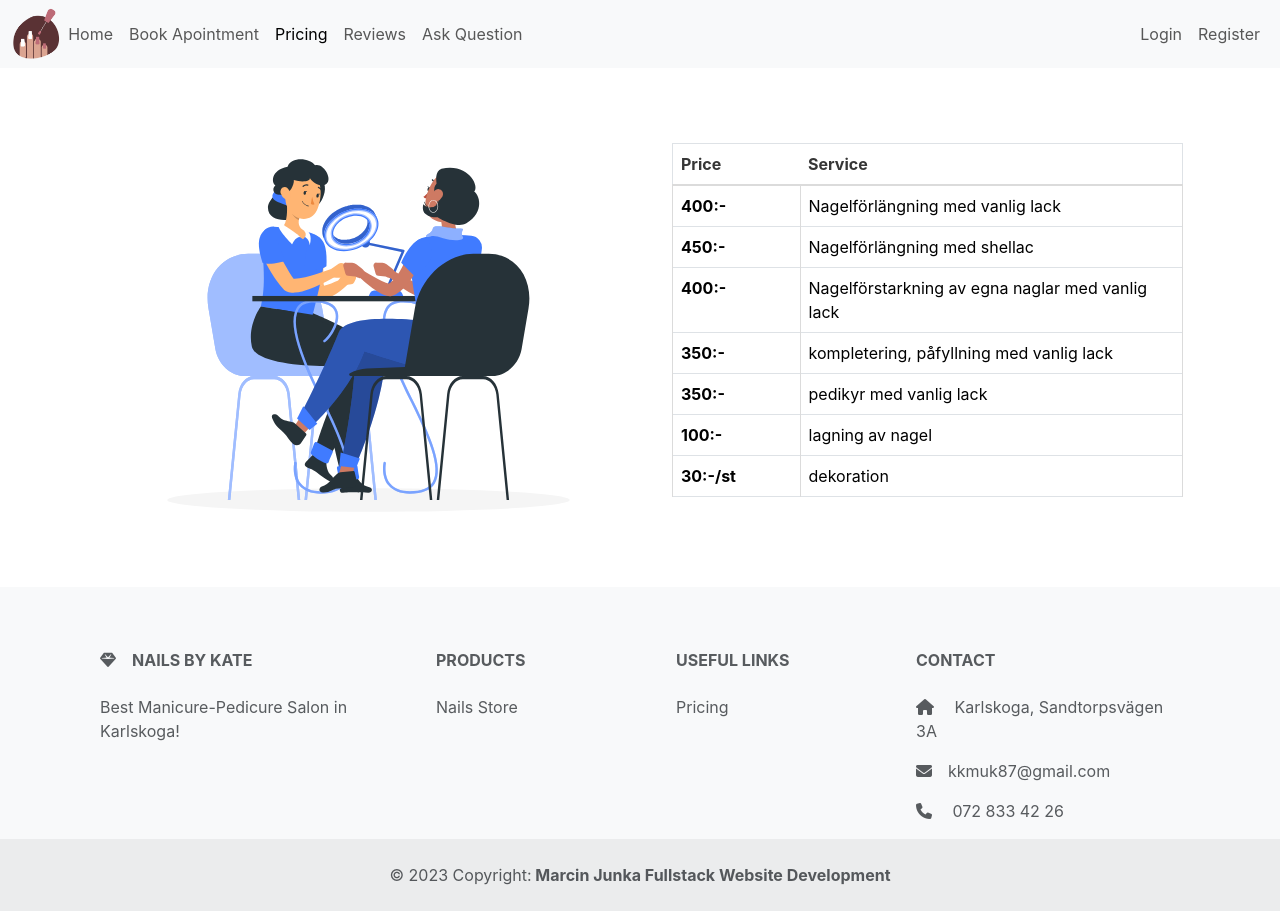
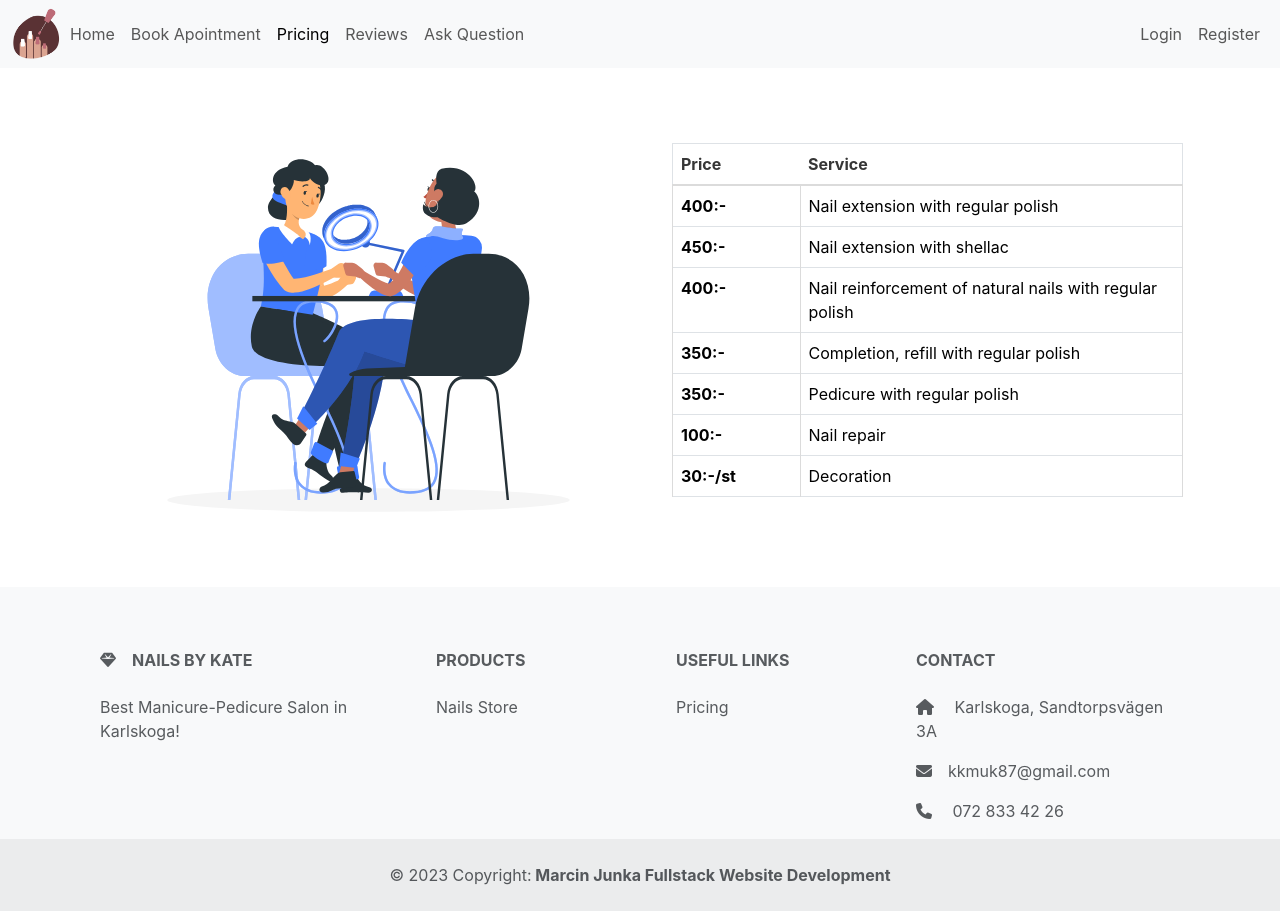
Before and after one commit to GitMalmoer/NailsBookingApp-FrontEnd-Typescript-Redux, a React (Create React App) app: page /pricing in a window 1280 px wide. Built offline with nearby package versions, Linux system fonts and the light colour scheme.

Commit message:
updateBaseUrl

```diff
--- a/src/API/bookingApi.ts
+++ b/src/API/bookingApi.ts
@@ -3,7 +3,7 @@ import { createApi, fetchBaseQuery } from "@reduxjs/toolkit/query/react";
 const bookingApi = createApi({
   reducerPath: "bookingApi",
   baseQuery: fetchBaseQuery({
-    baseUrl: "https://localhost:7268/api/booking/",
+    baseUrl: "https://nailsbookingapi.azurewebsites.net/api/booking/",
   }),
   tagTypes:["times"],
   endpoints: (builder) => ({
--- a/src/Components/BookAppointment/Calendar/AppointmentInputThenPayment.tsx
+++ b/src/Components/BookAppointment/Calendar/AppointmentInputThenPayment.tsx
@@ -1,4 +1,4 @@
-import React, { useEffect, useState } from "react";
+import React, { useEffect, useRef, useState } from "react";
 import { useInitiatePaymentMutation } from "../../../API/bookingApi";
 import apiResponse from "../../../Interfaces/apiResponse";
 import Payment from "./Payment";
@@ -40,6 +40,7 @@ function AppointmentInputThenPayment(props: props) {
     ServiceValue: "",
     Price:"",
   });
+  const selectRef = useRef<HTMLSelectElement>(null);
 
   useEffect(() => {
     if (!isPaying) {
@@ -82,6 +83,15 @@ function AppointmentInputThenPayment(props: props) {
     }
   };
 
+
+  const getSelectedOption = () => {
+    if (selectRef.current) {
+      const selectedOption = selectRef.current.options[selectRef.current.selectedIndex];
+      const selectedText = selectedOption.textContent;
+      return selectedText;
+    }
+  }
+
   return (
     <>
       {isPaying ? (
@@ -98,7 +108,9 @@ function AppointmentInputThenPayment(props: props) {
                     Name: {userInput?.Name} {userInput?.LastName}
                   </p>
                   <p>Phone: {userInput?.Phone}</p>
+                  <p>{getSelectedOption()}</p>
                   <p>Price: {price} SEK</p>
+
                   <button
                     style={{ borderRadius: "23px" }}
                     onClick={() => setIsPaying(false)}
@@ -111,7 +123,7 @@ function AppointmentInputThenPayment(props: props) {
             </div>
             <div className="col-12 col-md-6 mt-2 mt-md-0 ">
               <Payment
-                createAppointmentData = {createAppointmentData}
+                createAppointmentData={createAppointmentData}
                 stripePaymentIntentId={stripePaymentIntentId}
                 clientSecret={clientSecret}
               ></Payment>
@@ -181,11 +193,24 @@ function AppointmentInputThenPayment(props: props) {
               name="Service"
               aria-label="Default select example"
               required
+              ref={selectRef}
             >
               <optgroup label="Pick a service">
-                <option value="1">Manicure</option>
-                <option value="2">Manicure Long</option>
-                <option value="3">Three</option>
+                <option value="1">
+                  Nail extension with regular polish - 400 SEK
+                </option>
+                <option value="2">Nail extension with shellac - 450 SEK</option>
+                <option value="3">
+                  Nail reinforcement of natural nails with regular polish - 400
+                  SEK
+                </option>
+                <option value="4">
+                  Completion, refill with regular polish - 350 SEK
+                </option>
+                <option value="5">
+                  Pedicure with regular polish - 350 SEK
+                </option>
+                <option value="6">Nail repair - 100 SEK</option>
               </optgroup>
             </select>
 
--- a/src/Components/BookAppointment/Calendar/BookingCalendar.tsx
+++ b/src/Components/BookAppointment/Calendar/BookingCalendar.tsx
@@ -19,8 +19,7 @@ function BookingCalendar() {
   const [pickedTime, setPickedTime] = useState("");
   const [availableTimes, setAvailableTimes] = useState<string[]>([]);
   const [loadingTimes, setLoadingTimes] = useState(false);
-  // payment
-  // end payment
+
   const buttonRef = useRef<HTMLButtonElement | null>(null);
 
   const [userInput, setUserInput] = useState({
@@ -39,13 +38,7 @@ function BookingCalendar() {
     const tempData = inputHelper(e, userInput);
     setUserInput(tempData);
   };
-  useEffect(() => {
-    console.log("render");
-  });
 
-  //  useEffect(() => {
-  //    console.log(userInput);
-  //  },[userInput])
 
   const currentDate: Date = new Date();
   const datemax: Date = new Date(currentDate);
@@ -194,7 +187,7 @@ function BookingCalendar() {
               </>
             )}
           </div>
-          <div className="card-footer bg-transparent border-muted">Time: </div>
+          <div className="card-footer bg-transparent border-muted">{pickedTime ? ("Pick a service and write contact information.") : "Select a date and time to book."} </div>
         </div>
       </div>
 
--- a/src/Components/BookAppointment/Calendar/CheckoutForm.tsx
+++ b/src/Components/BookAppointment/Calendar/CheckoutForm.tsx
@@ -9,6 +9,7 @@ import { useNavigate } from "react-router-dom";
 import createAppointment from "../../../Interfaces/createAppointmentModel";
 import { useCreateAppointmentMutation } from "../../../API/bookingApi";
 import apiResponse from "../../../Interfaces/apiResponse";
+import { MiniLoader } from "../../Common";
 
 interface props {
   clientSecret: string;
@@ -35,8 +36,6 @@ export default function CheckoutForm(props: props) {
     }
 
   }, []);
-
-
 
   const handleSubmit = async (e: any) => {
     e.preventDefault();
@@ -90,13 +89,11 @@ export default function CheckoutForm(props: props) {
             disabled={isLoading || !stripe || !elements}
             id="submit"
           >
-            <span id="button-text">
               {isLoading ? (
-                <div className="spinner" id="spinner"></div>
+                  <span className="spinner-border spinner-border-sm" role="status" aria-hidden="true"></span>
               ) : (
                 "Pay now"
               )}
-            </span>
           </button>
           {/* Show any error or success messages */}
           {message && <div id="payment-message">{message}</div>}
--- a/src/Components/Layout/Header.tsx
+++ b/src/Components/Layout/Header.tsx
@@ -1,7 +1,6 @@
 import React, { useEffect } from "react";
 import { Root } from "react-dom/client";
 import { NavLink, Navigate, useNavigate } from "react-router-dom";
-import "./Header.css";
 import { log } from "console";
 import { useDispatch, useSelector } from "react-redux";
 import { RootState } from "../../Storage/Redux/store";
@@ -28,7 +27,7 @@ function Header() {
           <NavLink
             className="navbar-brand p-0 m-0"
             to="/"
-            style={{ height: "50px", width: "auto" }}
+            style={{ height: "50px", width: "50px" }}
           >
             <img src={logo} alt="" />
           </NavLink>
--- a/src/Pages/Pricing/Pricing.tsx
+++ b/src/Pages/Pricing/Pricing.tsx
@@ -20,31 +20,31 @@ function Pricing() {
             <tbody>
               <tr>
                 <th scope="row">400:-</th>
-                <td>Nagelförlängning med vanlig lack</td>
+                <td>Nail extension with regular polish</td>
               </tr>
               <tr>
                 <th scope="row">450:-</th>
-                <td>Nagelförlängning med shellac</td>
+                <td>Nail extension with shellac</td>
               </tr>
               <tr>
                 <th scope="row">400:-</th>
-                <td>Nagelförstarkning av egna naglar med vanlig lack</td>
+                <td>Nail reinforcement of natural nails with regular polish</td>
               </tr>
               <tr>
                 <th scope="row">350:-</th>
-                <td>kompletering, påfyllning med vanlig lack</td>
+                <td>Completion, refill with regular polish</td>
               </tr>
               <tr>
                 <th scope="row">350:-</th>
-                <td>pedikyr med vanlig lack</td>
+                <td>Pedicure with regular polish</td>
               </tr>
               <tr>
                 <th scope="row">100:-</th>
-                <td>lagning av nagel</td>
+                <td>Nail repair</td>
               </tr>
               <tr>
                 <th scope="row">30:-/st</th>
-                <td>dekoration</td>
+                <td>Decoration</td>
               </tr>
             </tbody>
           </table>
```
Also changed, not shown: src/Components/Layout/Header.css (deleted).
